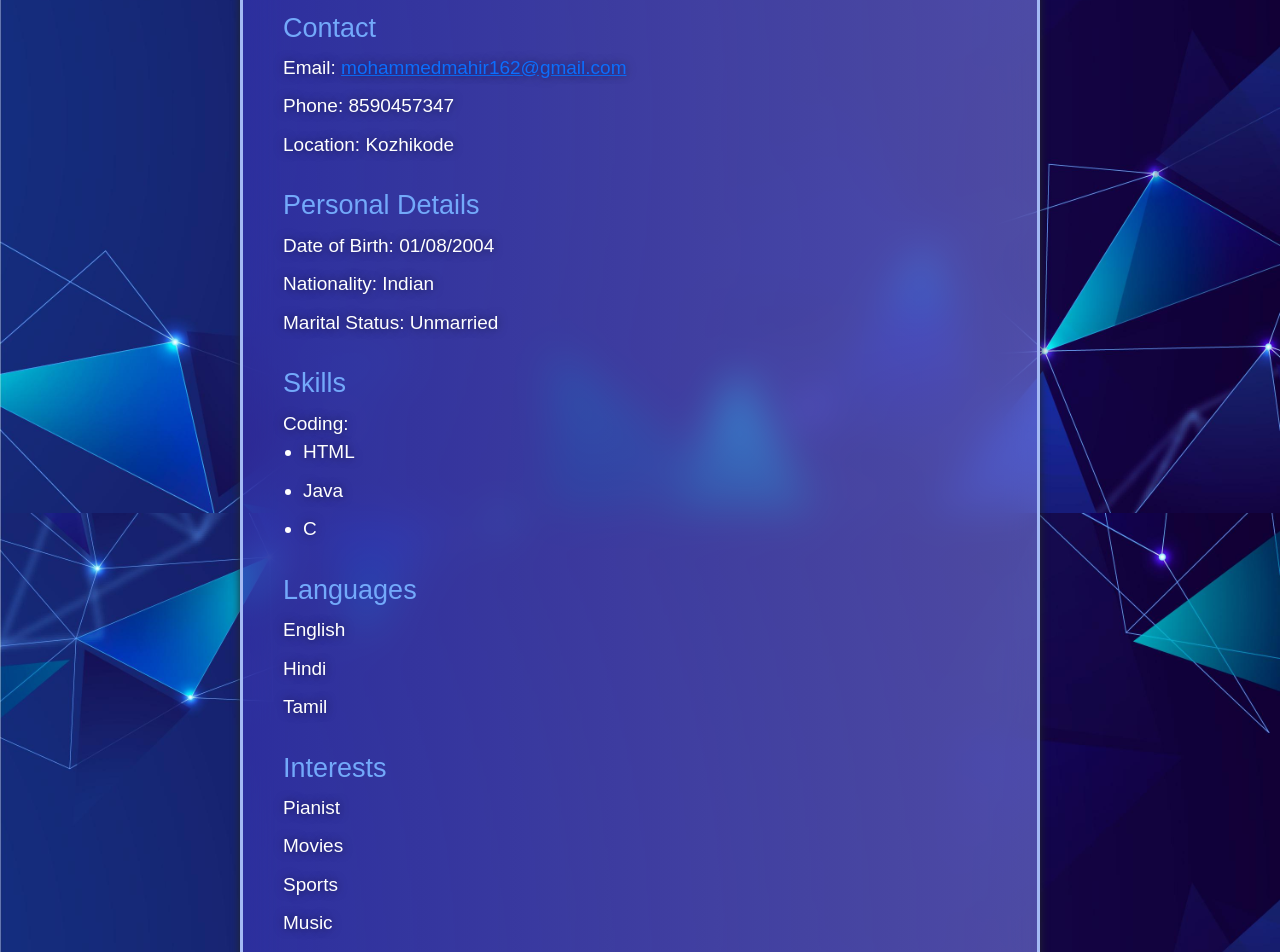
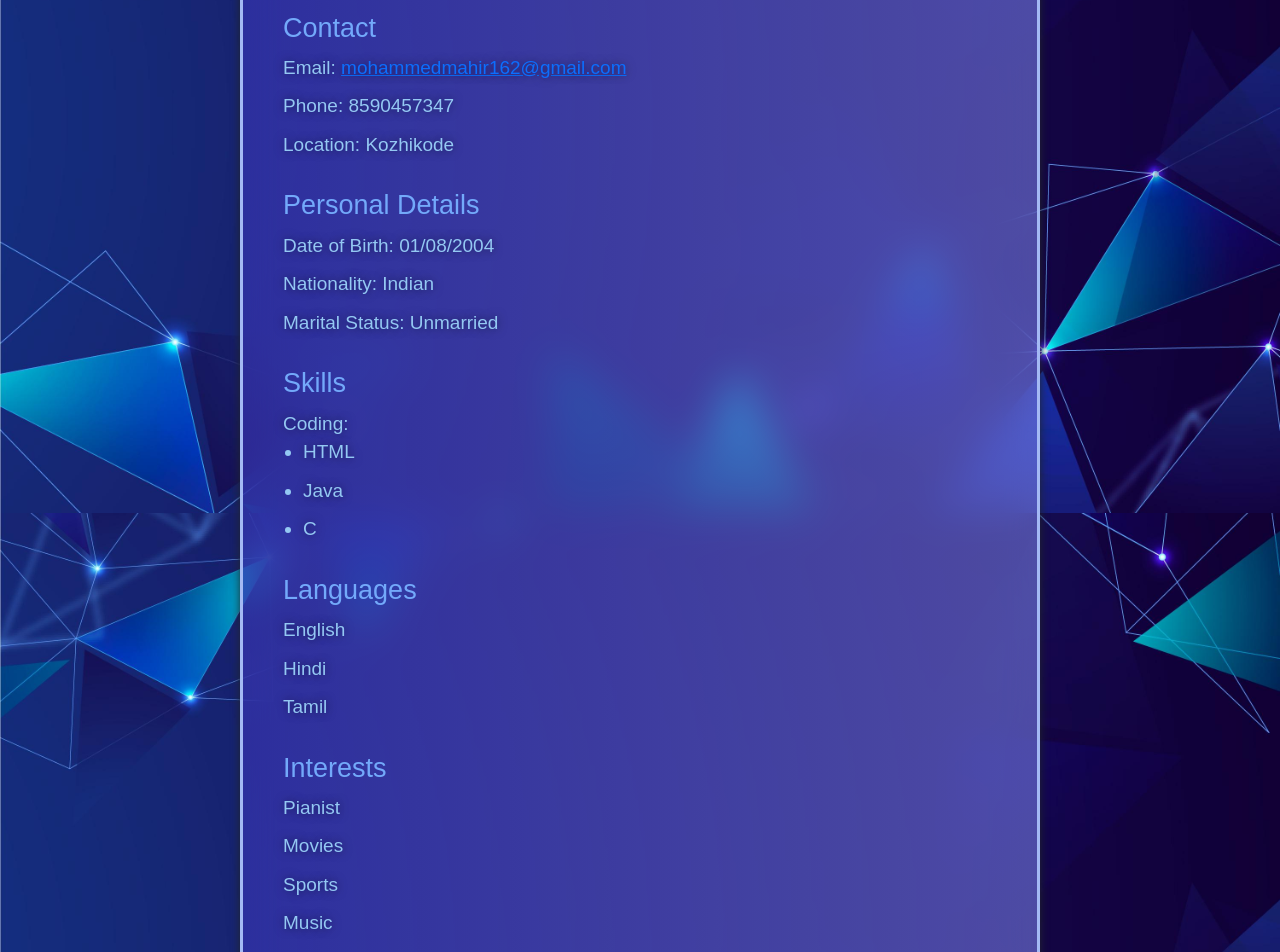
Before and after one commit to MhdMahir/weblogin, a plain HTML site: page rsme.html in a window 1280 px wide. Shown: the part 340-1292 px from the top of the page. Drawn offline with nearby package versions, Linux system fonts and the light colour scheme.

Commit message:
Update rsme.html

```diff
--- a/rsme.html
+++ b/rsme.html
@@ -72,6 +72,9 @@
       .dvsn {
         margin-bottom: 30px;
       }
+      .ts{
+        color: #94c8f3;
+      }
     </style>
   </head>
 
@@ -92,35 +95,35 @@
       <div class="dvsn">
         <h2>Contact</h2>
         <ul>
-          <li>
+          <li class="ts">
             Email:
             <a href="mailto:mohammedmahir162@gmail.com"
               >mohammedmahir162@gmail.com</a
             >
           </li>
-          <li>Phone: 8590457347</li>
-          <li>Location: Kozhikode</li>
+          <li class="ts">Phone: 8590457347</li>
+          <li class="ts">Location: Kozhikode</li>
         </ul>
       </div>
 
       <div class="dvsn">
         <h2>Personal Details</h2>
         <ul>
-          <li>Date of Birth: 01/08/2004</li>
-          <li>Nationality: Indian</li>
-          <li>Marital Status: Unmarried</li>
+          <li class="ts">Date of Birth: 01/08/2004</li>
+          <li class="ts">Nationality: Indian</li>
+          <li class="ts">Marital Status: Unmarried</li>
         </ul>
       </div>
 
       <div class="dvsn">
         <h2>Skills</h2>
         <ul>
-          <li>
+          <li class="ts">
             Coding:
             <ul style="list-style-type: disc; padding-left: 20px">
-              <li>HTML</li>
-              <li>Java</li>
-              <li>C</li>
+              <li class="ts">HTML</li>
+              <li class="ts">Java</li>
+              <li class="ts">C</li>
             </ul>
           </li>
         </ul>
@@ -129,25 +132,25 @@
       <div class="dvsn">
         <h2>Languages</h2>
         <ul>
-          <li>English</li>
-          <li>Hindi</li>
-          <li>Tamil</li>
+          <li class="ts">English</li>
+          <li class="ts">Hindi</li>
+          <li class="ts">Tamil</li>
         </ul>
       </div>
 
       <div class="dvsn">
         <h2>Interests</h2>
         <ul>
-          <li>Pianist</li>
-          <li>Movies</li>
-          <li>Sports</li>
-          <li>Music</li>
+          <li class="ts">Pianist</li>
+          <li class="ts">Movies</li>
+          <li class="ts">Sports</li>
+          <li class="ts">Music</li>
         </ul>
       </div>
 
       <div class="dvsn">
         <h2>Objective</h2>
-        <p style="word-spacing: normal; line-height: 29px">
+        <p style="word-spacing: normal; line-height: 29px" class="ts">
           Skilled multitasker with superior work ethic and good teamwork,
           problem-solving and organizational skills. Willing to take on any task
           to help the team. Reliable and dedicated team player with a
@@ -170,14 +173,14 @@
       <div class="dvsn">
         <h2>Experience</h2>
         <ul>
-          <li>ISTE - MEMBER - Team Development - 03/05/2023-Present</li>
+          <li class="ts">ISTE - MEMBER - Team Development - 03/05/2023-Present</li>
         </ul>
       </div>
 
       <div class="dvsn">
         <h2>Education</h2>
         <ul>
-          <li>
+          <li class="ts">
             Government Engineering College - Computer Science - 25/10/2026
           </li>
         </ul>
@@ -186,14 +189,14 @@
       <div class="dvsn">
         <h2>Projects</h2>
         <ul>
-          <li>Website creation - member</li>
+          <li class="ts">Website creation - member</li>
         </ul>
       </div>
 
       <div class="dvsn">
         <h2>Reference</h2>
         <ul>
-          <li>
+          <li class="ts">
             Sreeram - GEC KOZHIKODE - Lecturer -
             <a href="mailto:sreeram@gmail.com">sreeram@gmail.com</a> -
             1234567890
```
